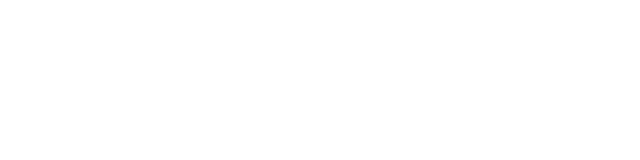
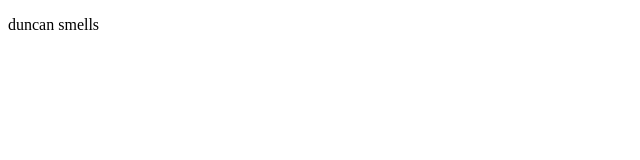
Before and after one commit to tysonlmao/site, a Next.js app: page / in a window 1280 px wide. Shown: the top 160 px of the page, without its empty margins (0-640 px from the left). Built offline with nearby package versions, Linux system fonts and the light colour scheme.

Commit message:
duncan smells
he does

```diff
--- a/pages/index.jsx
+++ b/pages/index.jsx
@@ -1,3 +1,4 @@
+import { Main } from 'next/document'
 import Head from 'next/head'
 
 export default function Home() {
@@ -8,6 +9,11 @@
         <meta name="description" content="Generated by create next app" />
         <link rel="icon" href="/favicon.ico" />
       </Head>
+
+      <main>
+        <p>duncan smells</p>
+      </main>
     </div>
+
   )
 }
```
